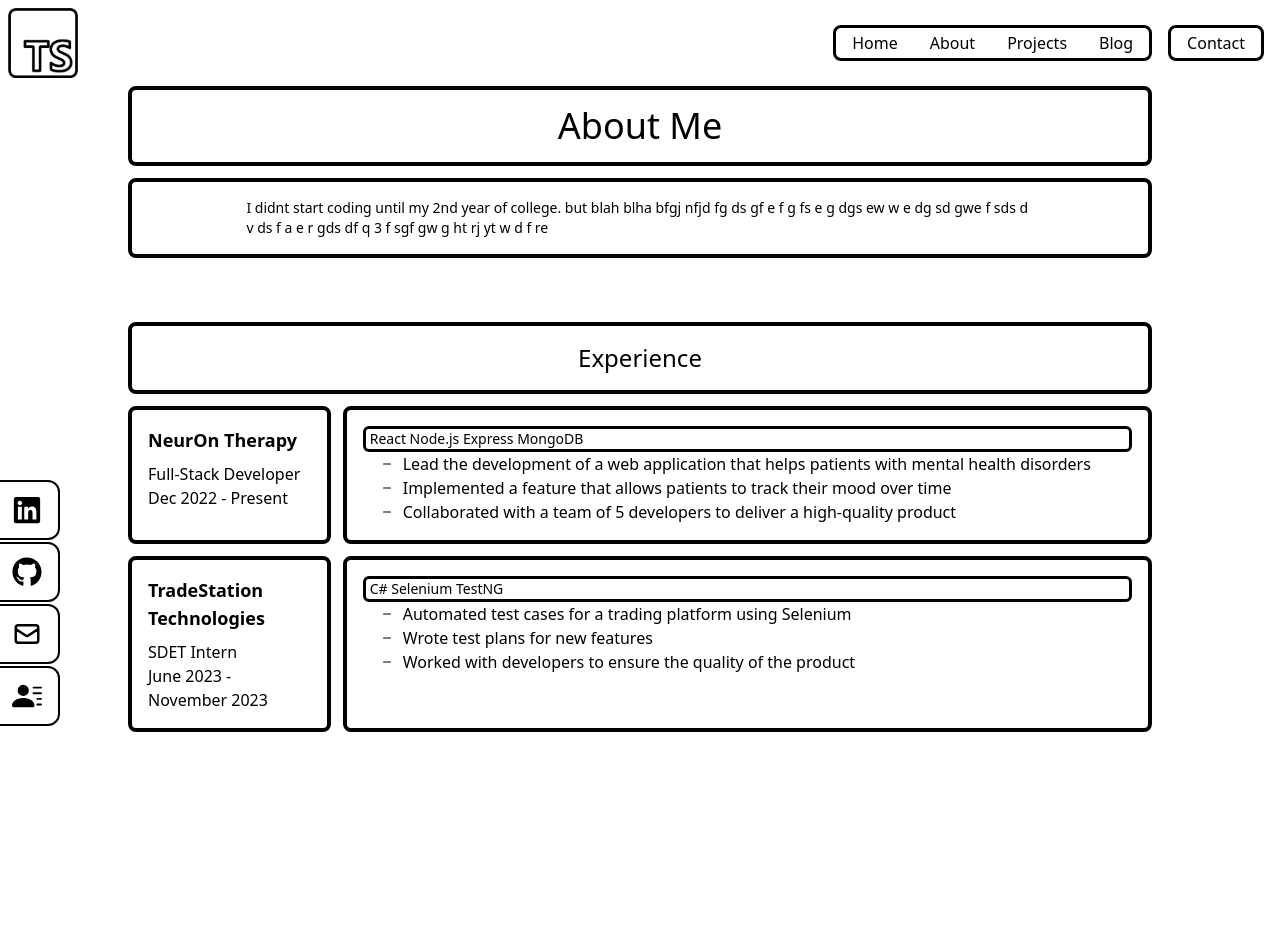
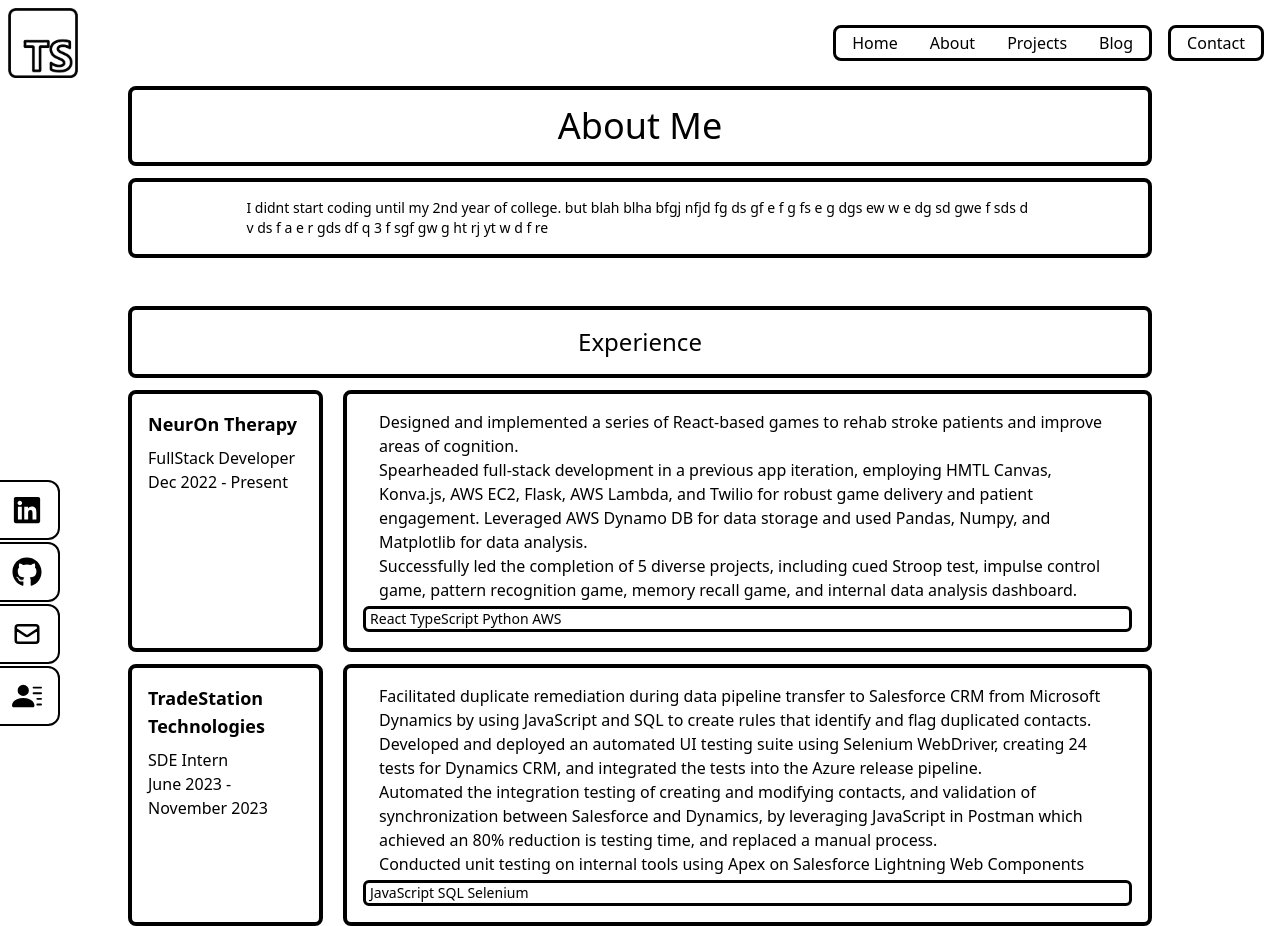
Before and after one commit to timshaww/portfolio, a React (Vite) app: page /about in a window 1280 px wide. Before the commit the page ends 800 px from the top, so only its background shows below. Built offline with nearby package versions, Linux system fonts and the light colour scheme.

Commit message:
About page lookin cool

```diff
--- a/src/components/About.tsx
+++ b/src/components/About.tsx
@@ -1,30 +1,29 @@
-import { BsDash } from 'react-icons/bs';
-
 const About = () => {
 	const experience = [
 		{
 			company: 'NeurOn Therapy',
-			role: 'Full-Stack Developer',
+			role: 'FullStack Developer',
 			date: 'Dec 2022 - Present',
 			description: {
-				techStack: ['React', 'Node.js', 'Express', 'MongoDB'],
+				techStack: ['React', 'TypeScript', 'Python', 'AWS'],
 				bullets: [
-					'Lead the development of a web application that helps patients with mental health disorders',
-					'Implemented a feature that allows patients to track their mood over time',
-					'Collaborated with a team of 5 developers to deliver a high-quality product',
+					'Designed and implemented a series of React-based games to rehab stroke patients and improve areas of cognition.',
+					'Spearheaded full-stack development in a previous app iteration, employing HMTL Canvas, Konva.js, AWS EC2, Flask, AWS Lambda, and Twilio for robust game delivery and patient engagement. Leveraged AWS Dynamo DB for data storage and used Pandas, Numpy, and Matplotlib for data analysis.',
+					'Successfully led the completion of 5 diverse projects, including cued Stroop test, impulse control game, pattern recognition game, memory recall game, and internal data analysis dashboard.',
 				],
 			},
 		},
 		{
 			company: 'TradeStation Technologies',
-			role: 'SDET Intern',
+			role: 'SDE Intern',
 			date: 'June 2023 - November 2023',
 			description: {
-				techStack: ['C#', 'Selenium', 'TestNG'],
+				techStack: ['JavaScript', 'SQL', 'Selenium'],
 				bullets: [
-					'Automated test cases for a trading platform using Selenium',
-					'Wrote test plans for new features',
-					'Worked with developers to ensure the quality of the product',
+					'Facilitated duplicate remediation during data pipeline transfer to Salesforce CRM from Microsoft Dynamics by using JavaScript and SQL to create rules that identify and flag duplicated contacts.',
+					'Developed and deployed an automated UI testing suite using Selenium WebDriver, creating 24 tests for Dynamics CRM, and integrated the tests into the Azure release pipeline.',
+					'Automated the integration testing of creating and modifying contacts, and validation of synchronization between Salesforce and Dynamics, by leveraging JavaScript in Postman which achieved an 80% reduction is testing time, and replaced a manual process.',
+					'Conducted unit testing on internal tools using Apex on Salesforce Lightning Web Components',
 				],
 			},
 		},
@@ -41,7 +40,7 @@ const About = () => {
 					sds d v ds f a e r gds df q 3 f sgf gw g ht rj yt w d f re
 				</div>
 			</div>
-			<div className=' flex justify-center border-black border-4 p-4 mt-16 rounded-lg text-2xl w-[80%] mx-4'>
+			<div className=' flex justify-center border-black border-4 p-4 mt-12 rounded-lg text-2xl w-[80%] mx-4'>
 				Experience
 			</div>
 			<div className='flex flex-col jusitfy-center w-[80%]'>
@@ -49,85 +48,16 @@ const About = () => {
 					<>
 						<div
 							key={index}
-							className='hidden md:flex flex-row justify-center mt-3 w-full '
+							className='hidden lg:flex flex-row justify-between mt-3 w-full '
 						>
-							<div className='border-black border-4 rounded-lg p-4 w-[20%] mr-3'>
+							<div className='border-black border-4 rounded-lg p-4 w-[19%]'>
 								<p className='sm:text-lg text-xl font-bold text-pretty'>
 									{exp.company}
 								</p>
 								<p className='mt-2'>{exp.role}</p>
 								<p>{exp.date}</p>
 							</div>
-							<div className='border-black border-4  items-center rounded-lg p-4 w-[80%]'>
-								<div className='flex flex-row border-black border-[3px] px-1 rounded-md'>
-									{exp.description &&
-										typeof exp.description === 'object' &&
-										exp.description.techStack &&
-										exp.description.techStack.map(
-											(tech, index) => (
-												<p
-													key={index}
-													className='text-sm'
-												>
-													{tech}&nbsp;
-												</p>
-											)
-										)}
-								</div>
-								<div className='flex flex-col '>
-									{exp.description &&
-										typeof exp.description === 'object' && (
-											<ul>
-												{exp.description.bullets.map(
-													(bullet, index) => (
-														<li
-															key={index}
-															className='flex flex-row items-center'
-														>
-															<BsDash
-																style={{
-																	width: '1em',
-																	height: '1em',
-																	marginRight:
-																		'0.5em',
-																}}
-															/>
-															{bullet}
-														</li>
-													)
-												)}
-											</ul>
-										)}
-								</div>
-							</div>
-						</div>
-						<div
-							key={index}
-							className='flex md:hidden flex-row mt-3 w-full'
-						>
-							<div className='flex items-center justify-center border-black border-4 rounded-lg p-4 w-[20%] mr-3'>
-								<p className='text-lg font-bold text-pretty w-full '>
-									{exp.company}
-								</p>
-							</div>
-							<div className='border-black border-4 rounded-lg p-4 w-[80%] text-sm'>
-								<p>{exp.role}</p>
-								<p>{exp.date}</p>
-								<div className='flex flex-row border-black border-[3px] px-1 rounded-md'>
-									{exp.description &&
-										typeof exp.description === 'object' &&
-										exp.description.techStack &&
-										exp.description.techStack.map(
-											(tech, index) => (
-												<p
-													key={index}
-													className='text-sm'
-												>
-													{tech}&nbsp;
-												</p>
-											)
-										)}
-								</div>
+							<div className='border-black border-4  items-center rounded-lg p-4 w-[79%]'>
 								<div className='flex flex-col '>
 									{exp.description &&
 										typeof exp.description === 'object' && (
@@ -145,6 +75,71 @@ const About = () => {
 											</ul>
 										)}
 								</div>
+								<div className='flex flex-row mt-1 border-black border-[3px] px-1 rounded-md'>
+									{exp.description &&
+										typeof exp.description === 'object' &&
+										exp.description.techStack &&
+										exp.description.techStack.map(
+											(tech, index) => (
+												<p
+													key={index}
+													className='text-sm'
+												>
+													{tech}&nbsp;
+												</p>
+											)
+										)}
+								</div>
+							</div>
+						</div>
+						<div
+							key={index}
+							className='flex lg:hidden flex-row justify-between mt-3 w-full'
+						>
+							<div className='flex items-center justify-center border-black border-4 rounded-lg p-4 w-[18%]'>
+								<div className='flex items-center justify-center h-full w-full transform -rotate-90'>
+									<p className='text-lg font-bold whitespace-nowrap '>
+										{exp.company}
+									</p>
+								</div>
+							</div>
+							<div className='border-black border-4 rounded-lg p-4 w-[78%] text-sm'>
+								<p className='font-bold '>{exp.role}</p>
+								<p className='italic text-xs mb-1'>
+									{exp.date}
+								</p>
+								<div className='flex flex-col '>
+									{exp.description &&
+										typeof exp.description === 'object' && (
+											<ul>
+												{exp.description.bullets.map(
+													(bullet, index) => (
+														<li
+															key={index}
+															className='flex flex-row items-center'
+														>
+															{bullet}
+														</li>
+													)
+												)}
+											</ul>
+										)}
+								</div>
+								<div className='flex flex-row mt-1 marker:justify-start border-black border-[3px] px-1 rounded-md'>
+									{exp.description &&
+										typeof exp.description === 'object' &&
+										exp.description.techStack &&
+										exp.description.techStack.map(
+											(tech, index) => (
+												<p
+													key={index}
+													className='text-sm whitespace-nowrap'
+												>
+													{tech} &nbsp;
+												</p>
+											)
+										)}
+								</div>
 							</div>
 						</div>
 					</>
--- a/src/components/Home.tsx
+++ b/src/components/Home.tsx
@@ -9,20 +9,20 @@ const Home = () => {
 					<SplitFlap />
 				</div>
 			</div>
-			<div className='mt-5 border-black border-4 p-4 rounded-lg'>
+			<div className='m-5 border-black border-4 p-4 rounded-lg'>
 				<div className='flex justify-center items-baseline'>
 					<h1 className='flex justify-center mr-2 text-3xl'>
 						Hey, I'm
 					</h1>
 					<h1 className='flex justify-center text-3xl font-bold border-black border-4 p-1 rounded-lg'>
-						Tim Shaw
+						Tim
 					</h1>
 				</div>
 				<h1 className='flex justify-center mt-1'>
 					A full-stack developer, who loves bringing ideas to reality.
 				</h1>
 			</div>
-			<div className='flex mt-5 justify-center items-center border-black border-4 rounded-lg px-2 pt-2 w-64'>
+			<div className='flex  justify-center items-center border-black border-4 rounded-lg px-2 pt-2 w-64'>
 				<Head />
 			</div>
 		</div>
--- a/src/components/NavBar.tsx
+++ b/src/components/NavBar.tsx
@@ -75,7 +75,7 @@ const NavBar = () => {
 			{/* social icons */}
 			<div className='hidden md:flex fixed flex-col top-[60%] left-0'>
 				<ul>
-					<li className='mb-[2px] w-[160px] h-[60px] flex justify-between items-center border-black border-2 rounded-xl ml-[-100px] hover:ml-[-10px] duration-200'>
+					<li className='mb-[2px] w-[160px] h-[60px] flex justify-between items-center border-black border-2 rounded-xl ml-[-100px] bg-white hover:ml-[-10px] duration-200'>
 						<a
 							className='flex justify-between items-center w-full'
 							href='https://www.linkedin.com/in/timshaww'
@@ -83,7 +83,7 @@ const NavBar = () => {
 							LinkedIn <FaLinkedin size={30} />
 						</a>
 					</li>
-					<li className='mb-[2px] w-[160px] h-[60px] flex justify-between items-center border-black border-2 rounded-xl ml-[-100px] hover:ml-[-10px] duration-200'>
+					<li className='mb-[2px] w-[160px] h-[60px] flex justify-between items-center border-black border-2 rounded-xl ml-[-100px] bg-white hover:ml-[-10px] duration-200'>
 						<a
 							className='flex justify-between items-center w-full'
 							href='https://github.com/timshaww'
@@ -91,7 +91,7 @@ const NavBar = () => {
 							Github <FaGithub size={30} />
 						</a>
 					</li>
-					<li className='mb-[2px] w-[160px] h-[60px] flex justify-between items-center border-black border-2 rounded-xl ml-[-100px] hover:ml-[-10px] duration-200'>
+					<li className='mb-[2px] w-[160px] h-[60px] flex justify-between items-center border-black border-2 rounded-xl ml-[-100px] bg-white hover:ml-[-10px] duration-200'>
 						<a
 							className='flex justify-between items-center w-full'
 							href='mailto:shawtimothye@gmail.com?subject=I Saw Your Portfolio!'
@@ -99,7 +99,7 @@ const NavBar = () => {
 							Email <HiOutlineMail size={30} />
 						</a>
 					</li>
-					<li className='w-[160px] h-[60px] flex justify-between items-center border-black border-2 rounded-xl ml-[-100px] hover:ml-[-10px] duration-200'>
+					<li className='w-[160px] h-[60px] flex justify-between items-center border-black border-2 rounded-xl ml-[-100px] bg-white hover:ml-[-10px] duration-200'>
 						<a
 							className='flex justify-between items-center w-full'
 							href={resume}
```
